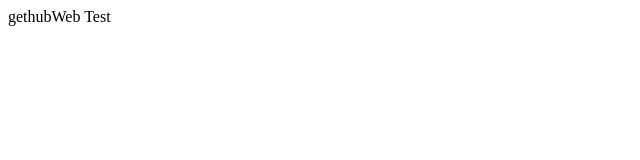
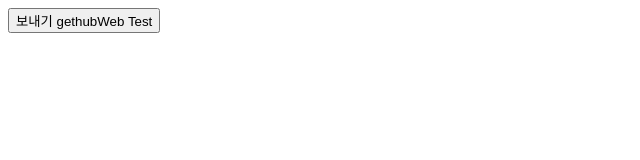
Before and after one commit to JuYong-Shin/JuYong-Shin.github.io, a plain HTML site: page index.html in a window 1280 px wide. Shown: the whole page, without its empty margins (0-640 px from the left). Drawn offline with Linux system fonts and the light colour scheme.

Commit message:
Update index.html

```diff
--- a/index.html
+++ b/index.html
@@ -4,6 +4,7 @@
 
 </head>
 <body>
+ <button type="submit">보내기</buton>
 
  gethubWeb Test
 </body>
```
